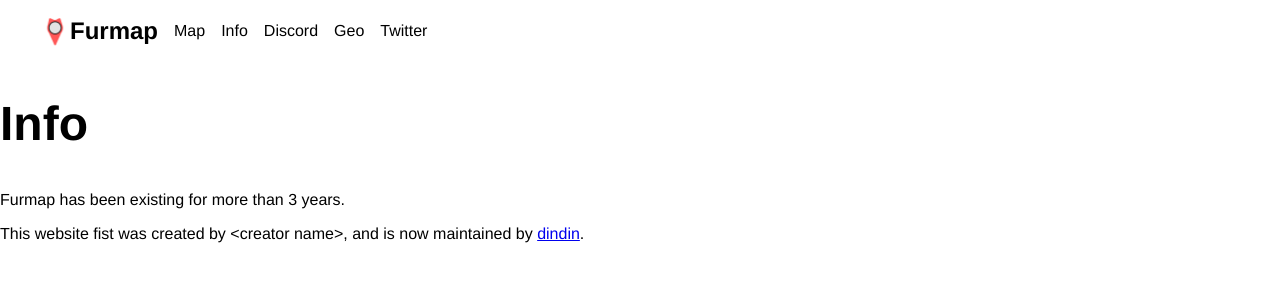
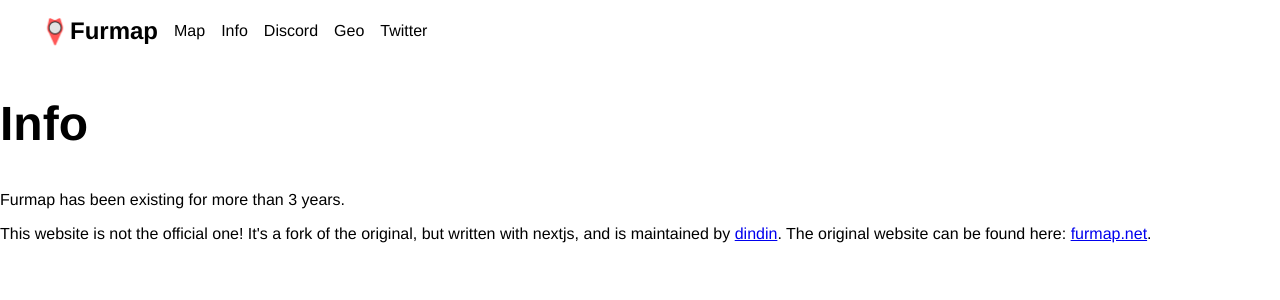
Before and after one commit to dindin-nibnib/furmap, a Next.js app: page /info in a window 1280 px wide. Shown: the top 300 px of the page. Built offline with nearby package versions, Linux system fonts and the light colour scheme.

Commit message:
added credit

```diff
--- a/package.json
+++ b/package.json
@@ -11,8 +11,6 @@
   "dependencies": {
     "@types/leaflet": "^1.9.0",
     "@types/node": "18.11.9",
-    "@types/react": "18.0.25",
-    "@types/react-dom": "18.0.9",
     "cors": "^2.8.5",
     "dns": "^0.2.2",
     "eslint-config-next": "^13.0.4",
@@ -31,6 +29,8 @@
     "use-supercluster": "^0.4.0"
   },
   "devDependencies": {
-    "@types/leaflet.markercluster": "^1.5.1"
+    "@types/leaflet.markercluster": "^1.5.1",
+    "@types/react": "^18.0.25",
+    "@types/react-dom": "^18.0.9"
   }
 }
--- a/pages/info.tsx
+++ b/pages/info.tsx
@@ -6,7 +6,11 @@ const Info = () => {
 			<h2>Info</h2>
 			<p>Furmap has been existing for more than 3 years.</p>
 
-			<p>This website fist was created by {"<creator name>"}, and is now maintained by <Link href={"https://dindin.ch"}>dindin</Link>.</p>
+			<p>
+				This website is not the official one!
+				It's a fork of the original, but written with nextjs, and is maintained by <Link href={"https://dindin.ch"}>dindin</Link>.
+				The original website can be found here: <Link href={"https://furmap.net"}>furmap.net</Link>.
+			</p>
 		</>
 	);
 };
```
Also changed, not shown: 1 other file (tests, documents, lock files or other folders).
